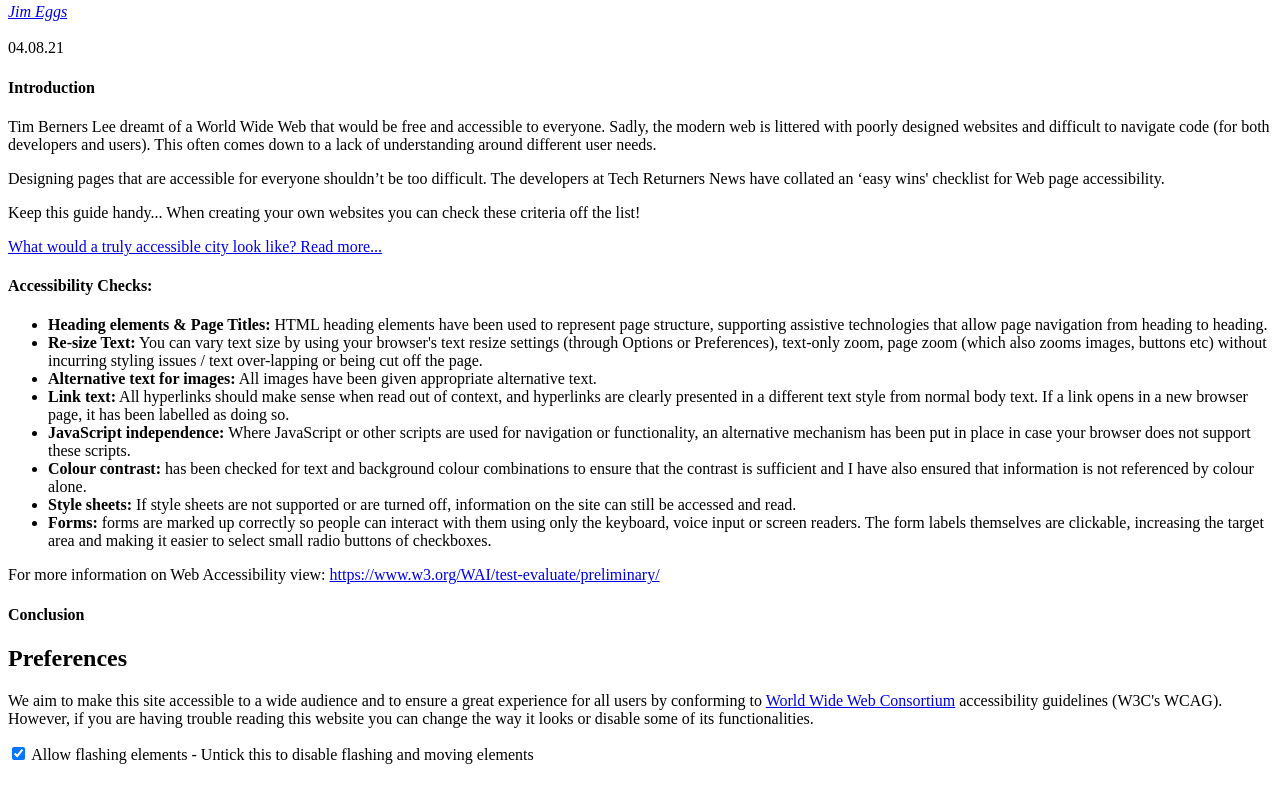
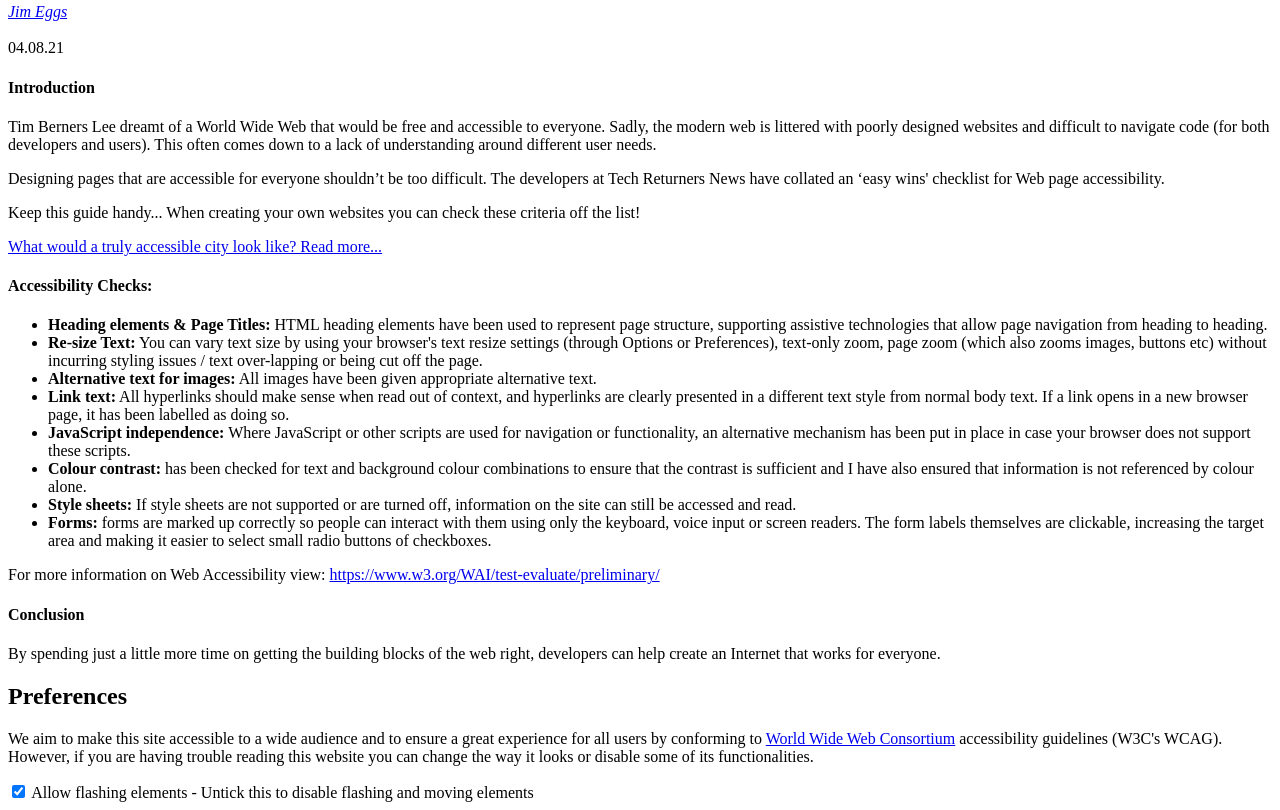
Before and after one commit to ParisaTork/semantic-html, a plain HTML site: page index.html in a window 1280 px wide. Shown: the part 748-1558 px from the top of the page. Before the commit the page ends 1520 px from the top, so only its background shows below. Drawn offline with Linux system fonts and the light colour scheme.

Commit message:
User requirement 15 done

```diff
--- a/index.html
+++ b/index.html
@@ -102,6 +102,7 @@
 
         <section>
             <h4>Conclusion</h4>
+            <p>By spending just a little more time on getting the building blocks of the web right, developers can help create an Internet that works for everyone.</p>
         </section>
     </article>
 
```
Also changed, not shown: 1 other file.
